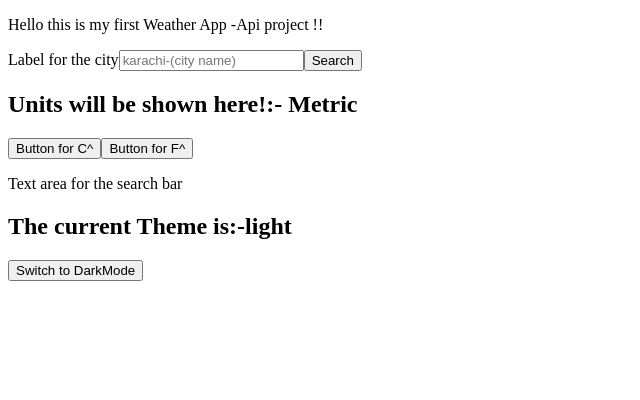
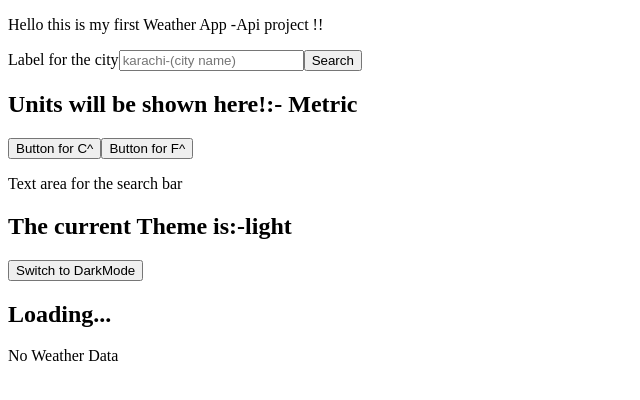
Before and after one commit to mszohaib/Weather_WebApp_AIProject, a React (Vite) app: page / in a window 1280 px wide. Shown: the top 400 px of the page, without its empty margins (0-640 px from the left). Built offline with nearby package versions, Linux system fonts and the light colour scheme.

Commit message:
Making the APiI call from the weather website

```diff
--- a/src/App.jsx
+++ b/src/App.jsx
@@ -1,4 +1,4 @@
-import React from "react";
+import React, { useEffect } from "react";
 import SearchBar from "./components/SearchBar";
 import ErrorBanner from "./components/ErrorBanner";
 import UnitToggle from "./components/UnitToggle";
@@ -6,6 +6,7 @@ import ForecastCard from "./components/ForecastCard";
 import Loader from "./components/Loader";
 import ThemeToggle from "./components/ThemeToggle";
 import WeatherNow from "./components/WeatherNow";
+import appServices from "./services/appServices";
 
 function App() {
   //declared all the states to stores
@@ -17,14 +18,21 @@ function App() {
   const [currentWeather, setcurrentWeather] = React.useState(null); //Will hold the weather objects
   const [forecastDaily, setforecastDaily] = React.useState([]); //Array to holds summaries
 
-  const handleSearch = (searchedCity) => {
+  const handleSearch = async (searchedCity) => {
     console.log("User searched city:-", searchedCity);
     setCity(searchedCity);
+    //Here you are going to call the api
+    const data = await appServices(
+      searchedCity,
+      "bc862fc810c8a0873046c48f5ff6d872"
+    );
+    setcurrentWeather(data);
   };
   //To set the error in the use state- to store there every error
   const handleError = (errorMessage) => {
     setError(errorMessage);
   };
+  console.log("This is the currentWeather:-", currentWeather);
 
   //Function-You have to retrive the value from the state and pass+ update the state with string
   const handleUnitsChange = (selectUnits) => {
@@ -52,11 +60,17 @@ function App() {
     <>
       <p>Hello this is my first Weather App -Api project !!</p>
       <SearchBar handleSearch={handleSearch} />
-      {/* <ErrorBanner errorMessage={error} /> */}
+      <ErrorBanner errorMessage={error} />
       <UnitToggle units={units} onchangeUnits={handleUnitsChange} />
       <ThemeToggle theme={theme} handleThemeChange={handleThemeChange} />
+      <Loader />
+      {/* Calling the Api and calling the weather and from there i am calling the main */}
+      {currentWeather ? (
+        <h1>{currentWeather.weather[0].main}</h1>
+      ) : (
+        <p>No Weather Data</p>
+      )}
       {/* <ForecastCard />
-      <Loader />
       <WeatherNow /> */}
     </>
   );
--- a/src/components/Loader.jsx
+++ b/src/components/Loader.jsx
@@ -1,7 +1,7 @@
 export default function Loader() {
   return (
-    <div>
-      <h2>Showing the word loader only when it becomes true only</h2>
+    <div className="Loader">
+      <h2>Loading...</h2>
     </div>
   );
 }
--- /dev/null
+++ b/src/services/appServices.jsx
@@ -0,0 +1,15 @@
+//Api call
+const appServices = async (cityName, APIKey) => {
+  //api.openweathermap.org/data/2.5/weather?q={city name}&appid={API key}
+
+  try {
+    const response = await fetch(
+      `https://api.openweathermap.org/data/2.5/weather?q=${cityName}&appid=${APIKey}`
+    );
+    const data = await response.json();
+    return data;
+  } catch (error) {
+    console.log("Error");
+  }
+};
+export default appServices;
```
